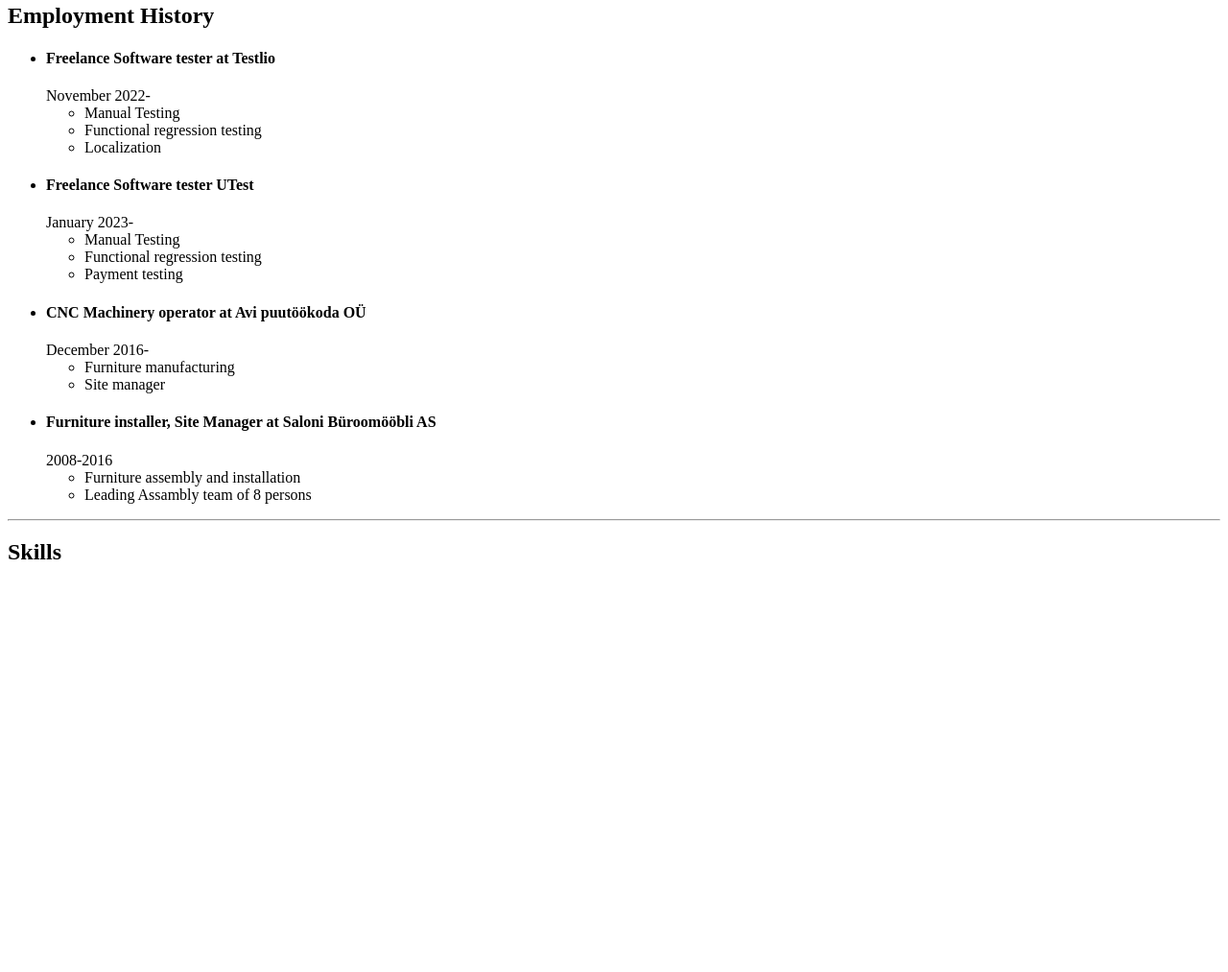
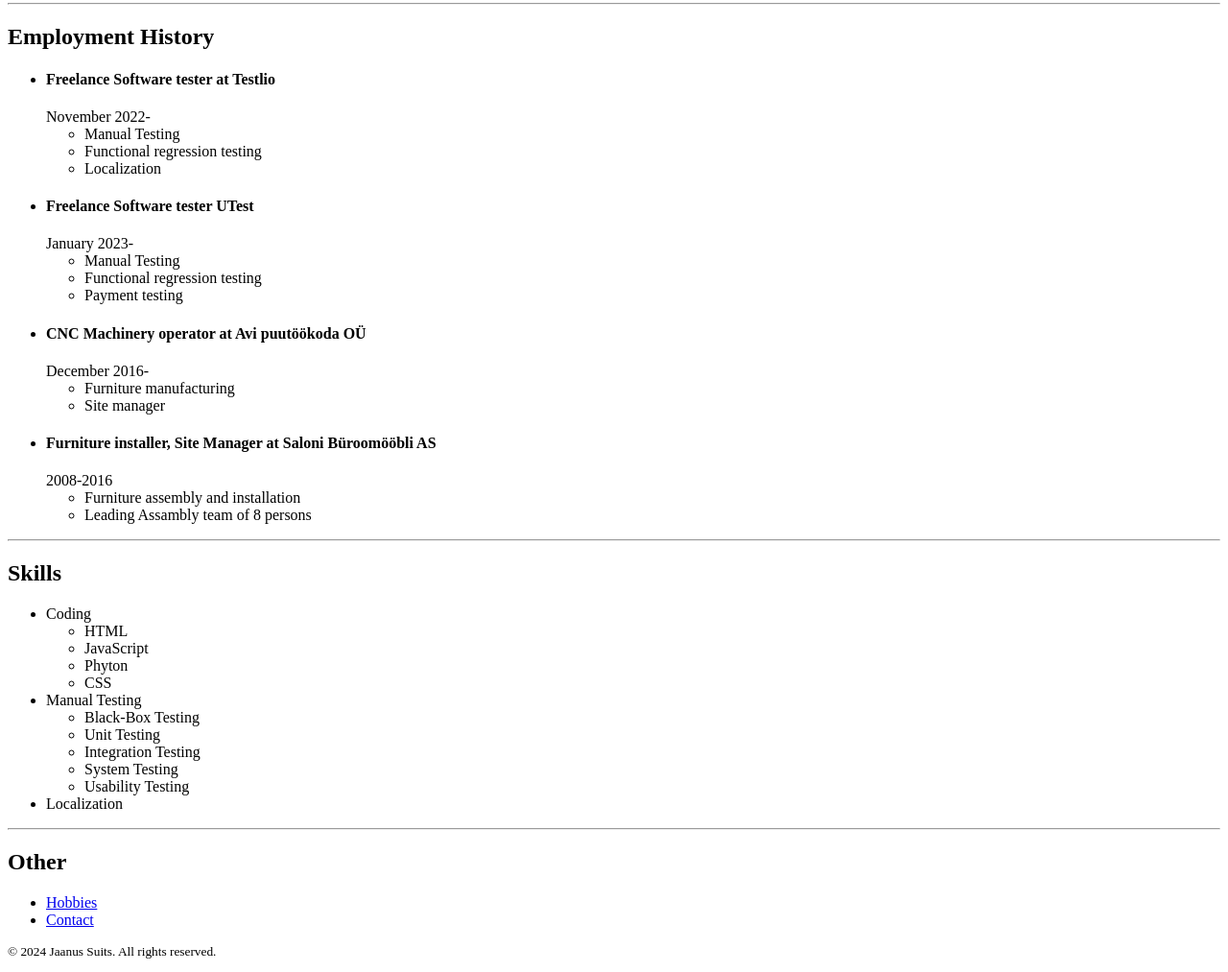
Before and after one commit to 5U175/my-resume, a plain HTML site: page index.html in a window 1280 px wide. Shown: the part 482-1495 px from the top of the page at 96% size. Before the commit the page ends 1091 px from the top, so only its background shows below. Drawn offline with Linux system fonts and the light colour scheme.

Commit message:
Add files via upload

```diff
--- a/index.html
+++ b/index.html
@@ -16,6 +16,7 @@
         <li><h4>Software Tester, Software Development Academy (09.2022-02.2023)</h4></li>
         <li><h4>High School, Tartu Kutsehariduse Keskus(2005-2008)</h4></li>
     </ul>
+    <hr>
     <h2>Employment History</h2>
     <ul>
         <li><h4>Freelance Software tester at Testlio</h4></li>
@@ -49,5 +50,34 @@
     </ul>
     <hr>
     <h2>Skills</h2>
+    <ul>
+        <li>Coding</li>
+        <ul>
+            <li>HTML</li>
+            <li>JavaScript</li>
+            <li>Phyton</li>
+            <li>CSS</li>
+        </ul>
+        <li>Manual Testing</li>
+        <ul>
+            <li>Black-Box Testing</li>
+            <li>Unit Testing</li>
+            <li>Integration Testing</li>
+            <li>System Testing</li>
+            <li>Usability Testing</li>
+        </ul>
+        <li>Localization</li>
+    </ul>
+    <hr>
+    <h2>Other</h2>
+    <ul>
+        <li><a href="./public/hobbies.html">Hobbies</a></li>
+        <li><a href="./public/contact.html">Contact</a></li>
+    </ul>
+    <footer>
+        <small>
+        <p>© 2024 Jaanus Suits. All rights reserved.</p>
+        </small>
+    </footer>
 </body>
 </html>
```
